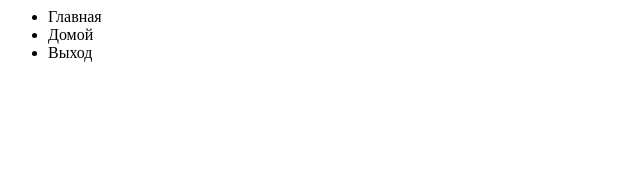
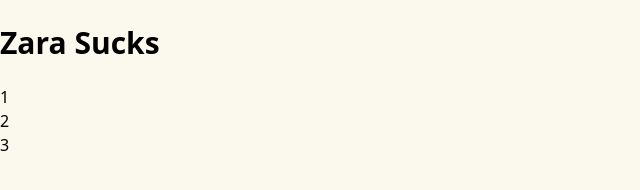
Before and after one commit to ilkolchin/blizhe, a website built with webpack: page src/index.html in a window 1280 px wide. Shown: the whole page, without its empty margins (0-640 px from the left). Built offline with nearby package versions, Linux system fonts and the light colour scheme.

Commit message:
add sanitize

```diff
--- a/package.json
+++ b/package.json
@@ -28,6 +28,7 @@
     "webpack-dev-server": "^4.2.0"
   },
   "dependencies": {
-    "@babel/runtime": "^7.15.4"
+    "@babel/runtime": "^7.15.4",
+    "sanitize.css": "^13.0.0"
   }
 }
--- a/src/index.html
+++ b/src/index.html
@@ -8,13 +8,14 @@
   <body>
     <div id="app">
       <div class="header">
-        <div class="menu">
-          <ul class="menu__list">
-            <li class="menu__item">Главная</li>
-            <li class="menu__item">Домой</li>
-            <li class="menu__item">Выход</li>
+        <h1 class="header__title">Zara Sucks</h1>
+        <nav>
+          <ul>
+            <li>1</li>
+            <li>2</li>
+            <li>3</li>
           </ul>
-        </div>
+        </nav>
       </div>
     </div>
   </body>
--- a/src/index.js
+++ b/src/index.js
@@ -1,12 +1,15 @@
-import "./styles/main.scss"
+import 'sanitize.css';
+import 'sanitize.css/forms.css';
+import 'sanitize.css/typography.css';
+import "./styles/main.scss";
 
 const lol = {
   apple: 1,
-  grape: 3
-}
+  grape: 3,
+};
 
 const foo = {
   bar: 1,
-}
+};
 
 console.log(lol, foo);
--- a/src/styles/_global.scss
+++ b/src/styles/_global.scss
@@ -1 +1,5 @@
-@use "var";
+@use "var" as *;
+
+body {
+  background-color: $primaryColor;
+}
--- a/src/styles/_var.scss
+++ b/src/styles/_var.scss
@@ -1 +1,3 @@
 //colors
+
+$primaryColor: #fbf8ee;
--- /dev/null
+++ b/src/styles/blocks/header.scss
@@ -0,0 +1,3 @@
+.header__title {
+  font-size: 30px;
+}
--- a/src/styles/main.scss
+++ b/src/styles/main.scss
@@ -1 +1,4 @@
 @use "global";
+
+//blocks
+@use './blocks/header.scss'
```
Also changed, not shown: 1 other file.
